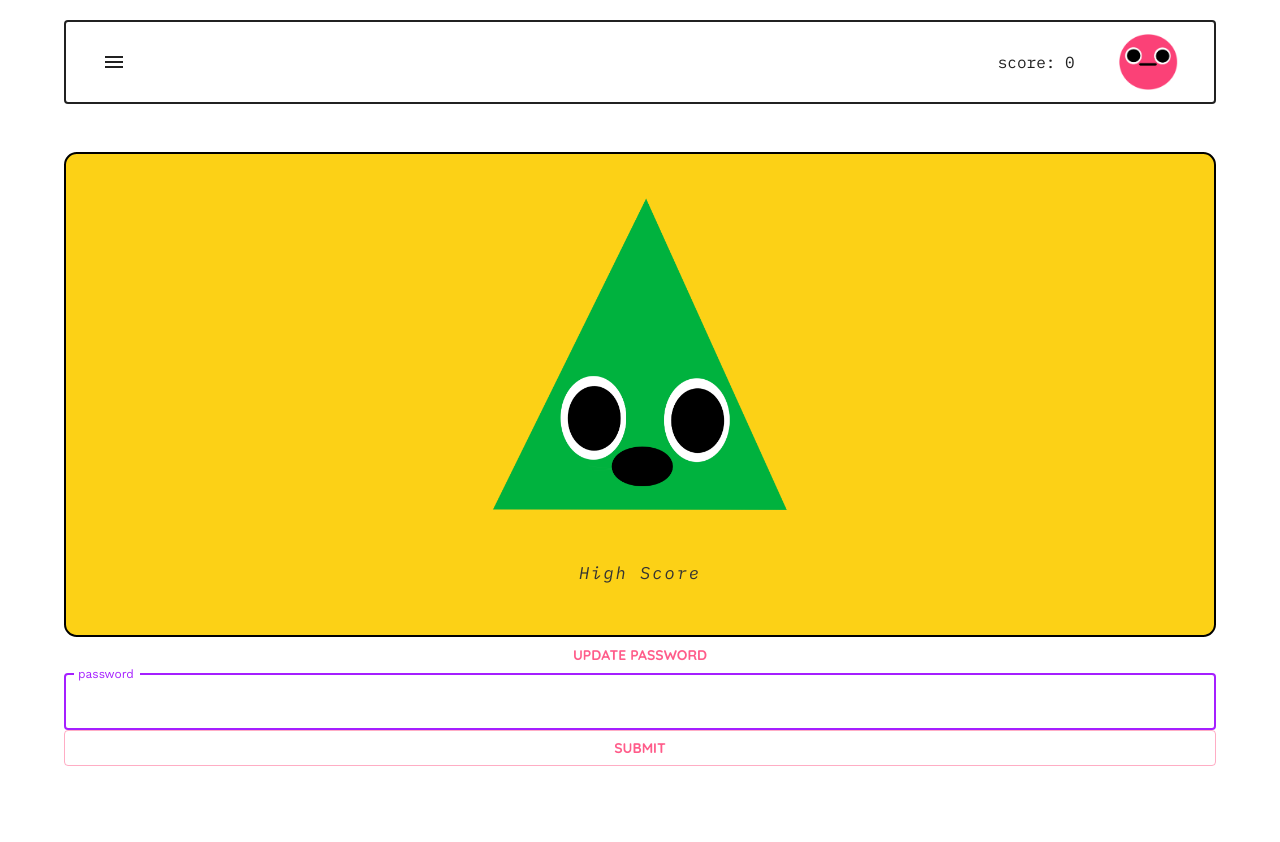
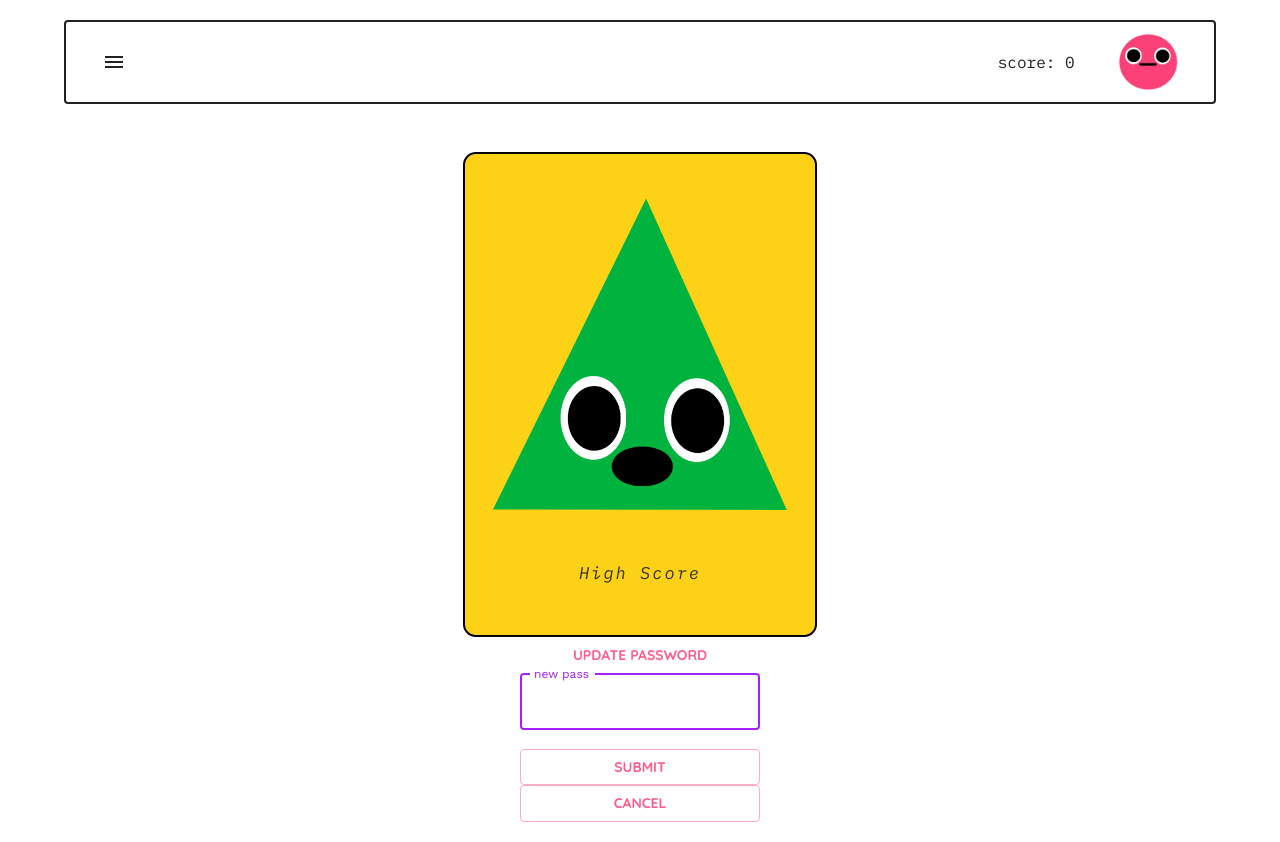
Before and after one commit to bop-simon/bop-simon-frontend, a React app: page /profile in a window 1280 px wide. Both pictures are taken after a click on the button "UPDATE PASSWORD". Before the commit the page ends 800 px from the top, so only its background shows below. Built offline with nearby package versions, Linux system fonts and the light colour scheme; no server answers.

Commit message:
styling on profile

```diff
--- a/src/views/Profile/Profile.jsx
+++ b/src/views/Profile/Profile.jsx
@@ -16,18 +16,15 @@ export default function About() {
 
 
    const handleUpdatePassword = async() => {
-     const updatePass = confirm('Would you like to update your password?');
-     if(updatePass){
        editsProfile(id,{password})
-     }
    }
 
-  const handlePasswordChange = (e) => {
+   const toggleEdit = () => {
+     setIsEditing(!isEditing)
+   }
+
+  const handleChange = (e) => {
     setPassword(e.target.value)
-  }
-
-  const toggleEdit = () => {
-    setIsEditing(!isEditing)
   }
 
   return (
@@ -44,17 +41,24 @@ export default function About() {
 
       {
         isEditing ?
-        <>
+        <div
+          className={styles.editPass}
+        >
           <TextField
-          onChange={handlePasswordChange}
-          label="password"
+          onChange={handleChange}
+          label="new pass"
           color="secondary"
           focused />
+          <br />
         <Button
           variant="outlined"
           // onClick={handleClick}
         >submit</Button>
-        </> :
+        <Button
+          variant="outlined"
+          onClick={toggleEdit}
+        >cancel</Button>
+        </div> :
         ''
       }
     </div>
--- a/src/views/Profile/profile.css
+++ b/src/views/Profile/profile.css
@@ -1,6 +1,7 @@
 .profile {
   display: flex;
   flex-direction: column;
+  align-items: center;
 }
 
 .profileCard {
@@ -39,3 +40,12 @@
   font-size: .85em;
   margin-bottom: 0;
 }
+
+.editPass {
+  display: flex;
+  flex-direction: column;
+  justify-content: center;
+}
+.editPass >* {
+  margin: 2px;
+}
```
